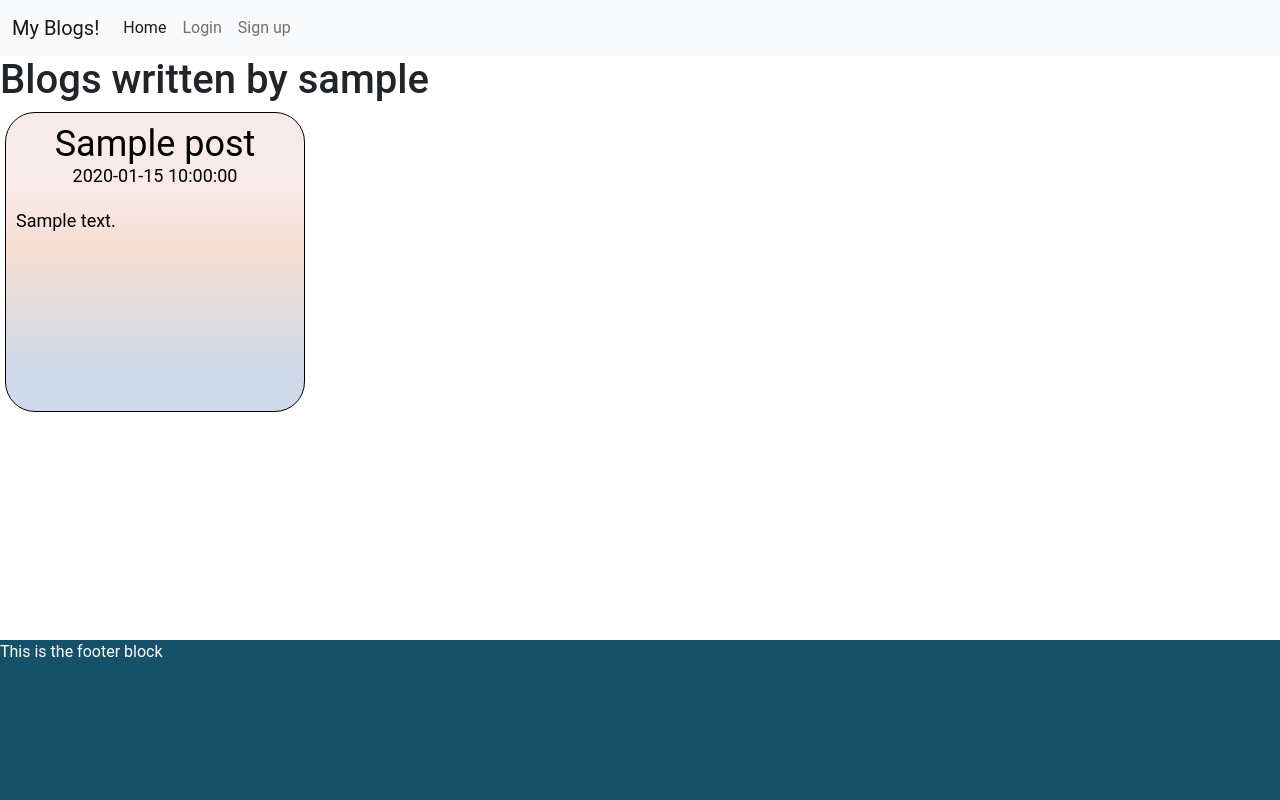
After one commit to samg11/bloggo, a Flask app: template templates/profile.html in a window 1280 px wide. The commit adds this page. Run offline with Flask 2, Linux system fonts and the light colour scheme; the template is opened without the code that fills it: most values are stand-ins (such as "Sample title", 1, 10 or a date in 2020).

Commit message:
better dates and reverse other profile

```diff
--- a/auth.py
+++ b/auth.py
@@ -9,12 +9,15 @@ class User:
 		self.full_name  = f'{ first_name } {  last_name }'
 		self.username   = username
 
+def create_user_object(u):
+	return User(u['_id'], u['first_name'], u['last_name'], u['username'])
+
 def auth():
 	if session.get('USERNAME') and session.get('PASSWORD'):
 		user = authenticate(session.get('USERNAME'), session.get('PASSWORD'))
 		signed_in = bool(user)
 
 		if signed_in:
-			return [signed_in, User(user['_id'], user['first_name'], user['last_name'], user['username'])]
+			return [signed_in, create_user_object(user)]
 
 	return [False, False]
--- /dev/null
+++ b/static/css/other_user_card.css
@@ -0,0 +1,49 @@
+.post {
+	/* position: relative; */
+	margin: 0 5px;
+	padding: 10px;
+	width: 300px;
+	height: 300px;
+	text-align: center;
+	background: linear-gradient(180deg, rgba(226, 168, 168, 0.24) 25%, rgba(214, 118, 64, 0.24) 45.31%, rgba(49, 95, 165, 0.24) 86.46%);
+	border: 1px solid #000000;
+	box-sizing: border-box;
+	backdrop-filter: blur(4px);
+	/* Note: backdrop-filter has minimal browser support */
+
+	border-radius: 30px;
+}
+
+.postTitle {
+	position: relative;
+	font-style: normal;
+	font-weight: normal;
+	font-size: 36px;
+	line-height: 42px;
+	text-align: center;
+	color: #000000;
+}
+
+.postDate {
+	position: relative;
+	font-style: normal;
+	font-weight: normal;
+	font-size: 18px;
+	line-height: 21px;
+	text-align: center;
+	color: #000000;
+}
+
+.postContent {
+	position: relative;
+	float: left;
+	font-style: normal;
+	font-weight: normal;
+	font-size: 18px;
+	line-height: 21px;
+	color: #000000;
+}
+
+.postContent:nth-child(3) {
+	color: #636363;
+}
--- a/static/css/style.css
+++ b/static/css/style.css
@@ -10,6 +10,18 @@ main {
 	padding-bottom: var(--footer-height);
 }
 
+.create-blog-button-container {
+	width: 100%;
+	text-align: right;
+}
+
+#create-blog-button {
+	position: relative;
+	width: 100px;
+	z-index: 5;
+	cursor: pointer;
+}
+
 footer {
 	position: fixed;
 	left: 0;
--- a/templates/base.html
+++ b/templates/base.html
@@ -35,6 +35,9 @@
 						</li>
 						{% else %}
 						<li class="nav-item">
+							<a class="nav-link" href="{{ url_for('blogs.myblogs') }}"> Your Profile </a>
+						</li>
+						<li class="nav-item">
 							<a class="nav-link" href="{{ url_for('users.signout') }}"> Logout </a>
 						</li>
 						{% endif %}
--- /dev/null
+++ b/templates/profile.html
@@ -0,0 +1,40 @@
+{% extends 'base.html' %}
+
+{% block title %} My Blogs! {% endblock %}
+
+{% block head %}
+<link rel="stylesheet" href="{{ url_for('static', filename='css/other_user_card.css') }}">
+{% endblock %}
+
+{% block name %} My Blogs! {% endblock %}
+
+{% block header %}
+<h1> Blogs written by {{ other_user.username }} </h1>
+{% endblock %}
+
+{% block content %}
+<div class="d-flex flex-wrap">
+{% for post in posts[::-1] %}
+	<div class="post">
+		<div class="postTitle">
+			{{ post.title }}
+		</div>
+		<div class="postDate">
+			{{ to_date(post.time) }}
+		</div>
+		<br>
+		<div class="postContent">
+			{% for l in post.content[:250].split('\n') %}
+			{{ l }} <br>
+			{% endfor %}
+		</div>
+	</div>
+
+{% endfor %}
+</div>
+
+{% endblock %}
+
+{% block footer %}
+<p>This is the footer block</p>
+{% endblock %}
--- a/views.py
+++ b/views.py
@@ -1,7 +1,7 @@
 """The views module is responsible for setting up the main routes and pages"""
 
 # imports
-import users, blogs
+import users, blogs, profile
 from auth import auth
 import os
 from flask import Flask, render_template, redirect, url_for
@@ -12,6 +12,7 @@ load_dotenv()
 app = Flask(__name__)
 app.register_blueprint(users.users, url_prefix='/users')
 app.register_blueprint(blogs.blogs, url_prefix='/blogs')
+app.register_blueprint(profile.profile, url_prefix='/profile')
 
 app.secret_key = os.getenv('BLOGGO_SECRET_KEY')
 
```
Also changed, not shown: blogs.py (+6 -4 lines), profile.py (added, +26 -0 lines), templates/myblogs.html (+13 -13 lines), static/images/create-blog-button.png (added).
